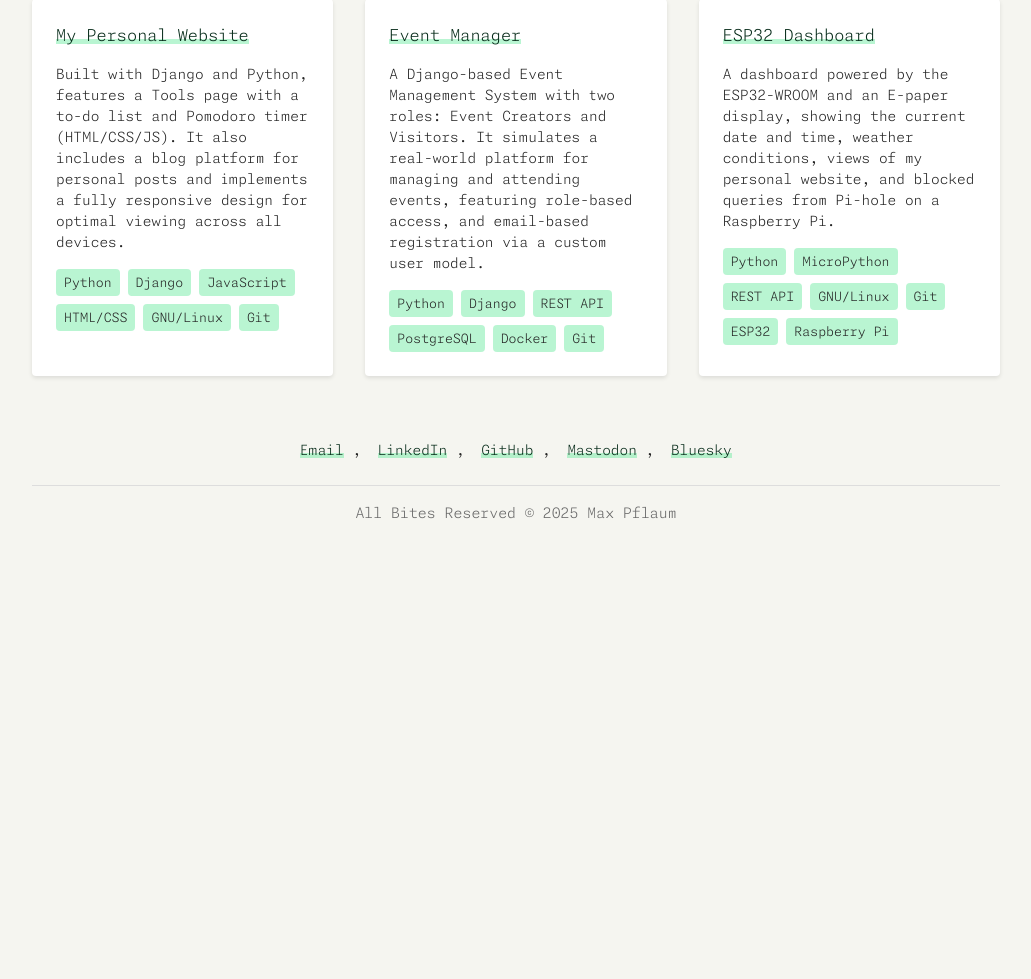
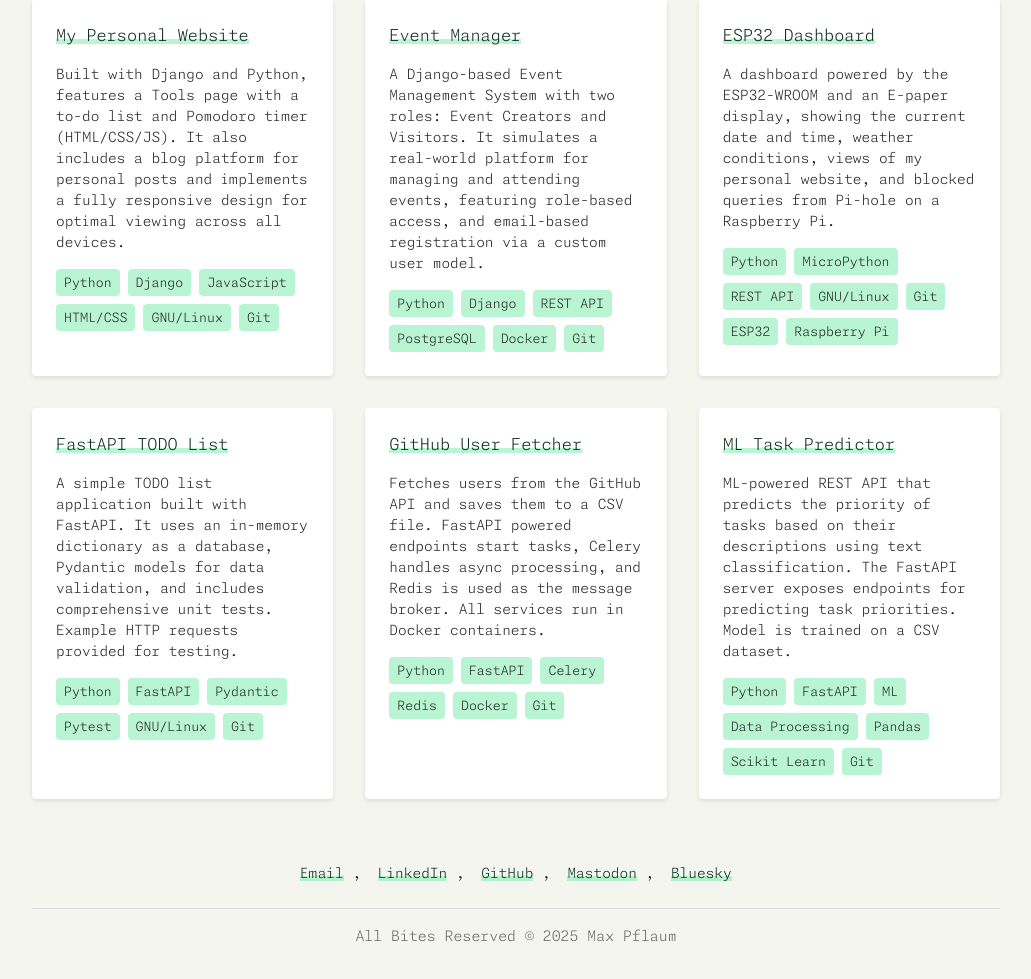
Before and after one commit to pflaumax/personal_website, a Django app: page /projects/ in a window 1280 px wide. Shown: the part 278-1257 px from the top of the page, without its empty margins (124-1155 px from the left). Before the commit the page ends 797 px from the top, so only its background shows below. Run offline with Django 5.2, Linux system fonts and the light colour scheme; data comes from the database, SQL or seed files in the repository; parts of the project's set-up code (start-up, migrations or seed data) failed here and were passed over.

Commit message:
home info changed; add new projects

```diff
--- a/website_app/templates/website_app/home.html
+++ b/website_app/templates/website_app/home.html
@@ -13,8 +13,9 @@
     <div class="bio-content">
       <p class="intro">
         I'm a backend developer focused on building
-        efficient web applications, automation tools, and scripts,
-        using Python as my primary language.
+        efficient web applications, automation tools and scripts,
+        with Python as my primary language. I'm also exploring ML
+        and AI integration features into software.
       </p>
       <p class="personal">
         Dedicated to open source, tech and hardware.
--- a/website_app/templates/website_app/projects.html
+++ b/website_app/templates/website_app/projects.html
@@ -1,7 +1,7 @@
 {% extends "website_app/base.html" %}
 {% block content %}
 
-<section class="projects-section">
+<section class="projects-section" xmlns="http://www.w3.org/1999/html">
   <h2 class="section-title">Public Projects</h2>
 
   <div class="projects-grid">
@@ -52,6 +52,51 @@
       </div>
     </article>
 
+    <article class="project-card">
+      <h3 class="project-title">
+        <a href="https://github.com/pflaumax/fastapi_todo_list" target="_blank" rel="noopener noreferrer">FastAPI TODO List</a>
+      </h3>
+      <p class="project-description">A simple TODO list application built with FastAPI. It uses an in-memory dictionary as a database, Pydantic models for data validation, and includes comprehensive unit tests. Example HTTP requests provided for testing.</p>
+      <div class="project-tech">
+        <span class="tech-badge">Python</span>
+        <span class="tech-badge">FastAPI</span>
+        <span class="tech-badge">Pydantic</span>
+        <span class="tech-badge">Pytest</span>
+        <span class="tech-badge">GNU/Linux</span>
+        <span class="tech-badge">Git</span>
+      </div>
+    </article>
+
+    <article class="project-card">
+      <h3 class="project-title">
+        <a href="https://github.com/pflaumax/external_api_integration" target="_blank" rel="noopener noreferrer">GitHub User Fetcher</a>
+      </h3>
+      <p class="project-description">Fetches users from the GitHub API and saves them to a CSV file. FastAPI powered endpoints start tasks, Celery handles async processing, and Redis is used as the message broker. All services run in Docker containers.</p>
+      <div class="project-tech">
+        <span class="tech-badge">Python</span>
+        <span class="tech-badge">FastAPI</span>
+        <span class="tech-badge">Celery</span>
+        <span class="tech-badge">Redis</span>
+        <span class="tech-badge">Docker</span>
+        <span class="tech-badge">Git</span>
+      </div>
+    </article>
+
+    <article class="project-card">
+      <h3 class="project-title">
+        <a href="https://github.com/pflaumax/simple_ml_integration" target="_blank" rel="noopener noreferrer">ML Task Predictor</a>
+      </h3>
+      <p class="project-description">ML-powered REST API that predicts the priority of tasks based on their descriptions using text classification. The FastAPI server exposes endpoints for predicting task priorities. Model is trained on a CSV dataset.</p>
+      <div class="project-tech">
+        <span class="tech-badge">Python</span>
+        <span class="tech-badge">FastAPI</span>
+        <span class="tech-badge">ML</span>
+        <span class="tech-badge">Data Processing</span>
+        <span class="tech-badge">Pandas</span>
+        <span class="tech-badge">Scikit Learn</span>
+        <span class="tech-badge">Git</span>
+      </div>
+    </article>
   </div>
 </section>
 
```
